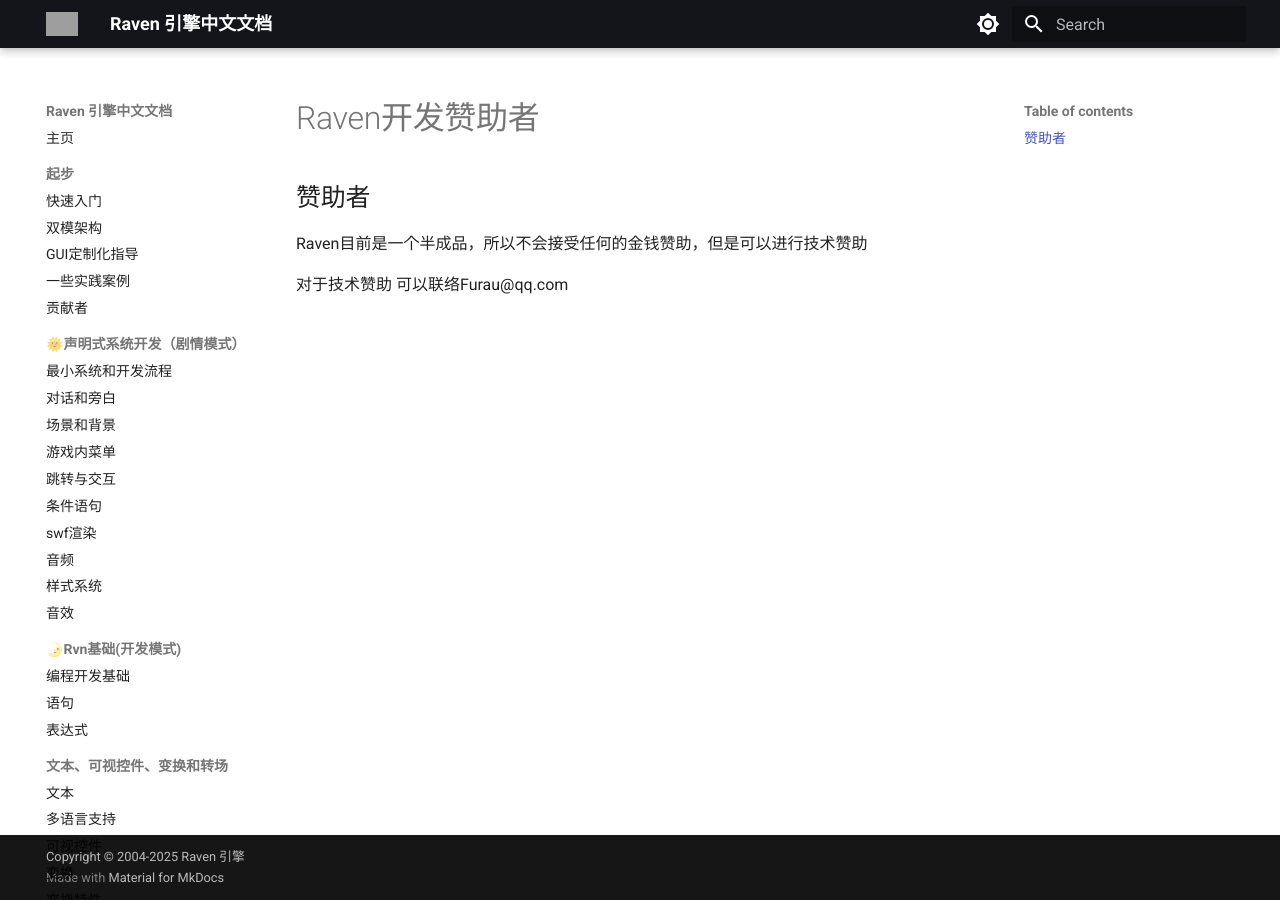
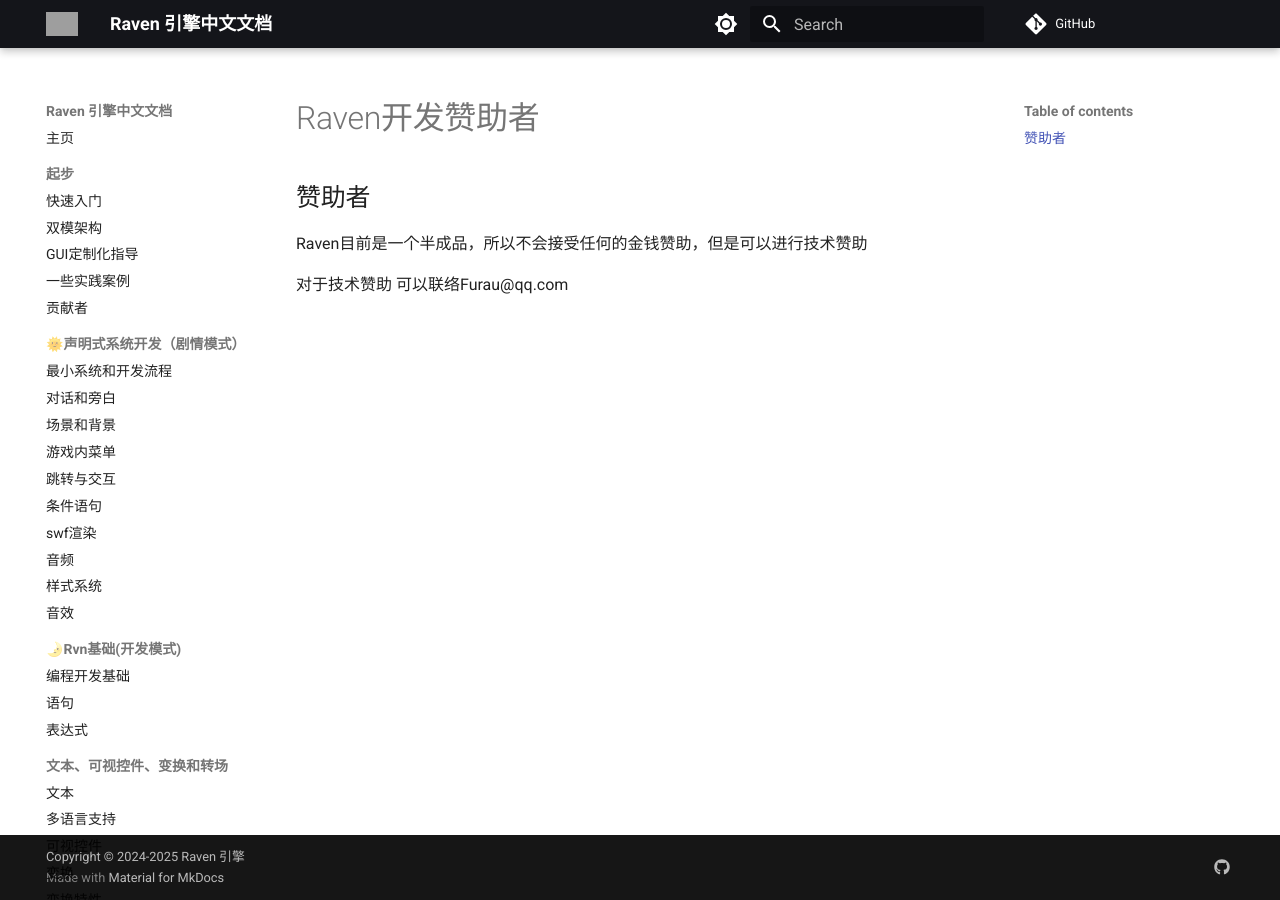
Before and after one commit to E72UJ/doc.raven.rs, an MkDocs documentation site: the page built from docs/sponsors.md, in a window 1280 px wide. Built offline with MkDocs 1.6.1 and Material for MkDocs 9.7.7, drawn with Linux system fonts in a browser that asks for light colours; comment, search, counter and statistics services are not loaded; grey boxes are pictures that could not be loaded.

Commit message:
每一天
测试

```diff
--- a/mkdocs.yml
+++ b/mkdocs.yml
@@ -1,7 +1,9 @@
 site_name: Raven 引擎中文文档
 site_description: Raven视觉小说引擎官方中文文档，提供完整教程、API参考和示例代码
 site_author: Furau
-# site_url: https://raven-docs.example.com
+site_url: https://doc.raven.rs
+repo: fontawesome/brands/github
+repo_url: https://github.com/e72uj/raven
 theme:
   name: material
   features:
@@ -38,6 +40,7 @@ theme:
     code: Fira Code
   logo: https://imgs.freeimg.cn/s/68309e7895514.png
   favicon: https://imgs.freeimg.cn/s/68309e7895514.png
+
 
 # 导航结构
 nav:
@@ -161,5 +164,10 @@ extra_css:
 extra_javascript:
   - javascripts/custom.js
 
+
+extra:
+  social:
+    - icon: fontawesome/brands/github
+      link: https://github.com/e72uj/raven
 # 自定义版权信息
-copyright: Copyright &copy; 2004-2025 Raven 引擎
+copyright: Copyright &copy; 2024-2025 Raven 引擎
```
Also changed, not shown: docs/index.md (+1 -1 lines).
